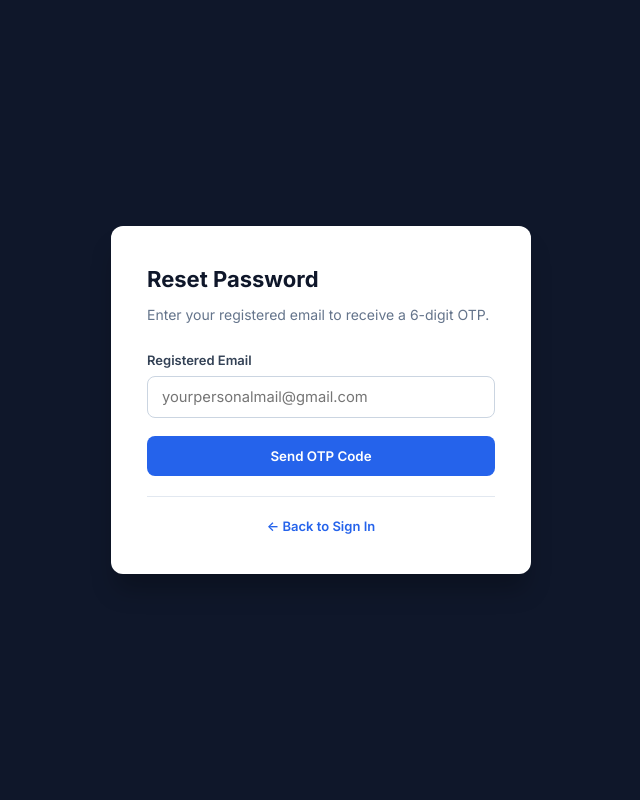
After one commit to piyush-0110/visitor-managment-system, a PHP site: page /forgot_password.php in a window 1280 px wide. The commit adds this page. Shown: the whole page, without its empty margins (319-959 px from the left). Run offline with PHP 8.4, Linux system fonts and the light colour scheme.

Commit message:
Add personal gmail login , OTP password reset, and corporate slatetheme

```diff
--- a/assets/css/style.css
+++ b/assets/css/style.css
@@ -1,29 +1,21 @@
 @import url('https://fonts.googleapis.com/css2?family=Inter:wght@400;500;600;700;800&display=swap');
 
 :root {
-    --primary: #4f46e5;
-    --primary-hover: #4338ca;
-    --primary-soft: #eef2ff;
-    --sidebar-bg: #0f172a;
-    --sidebar-hover: #1e293b;
-    --sidebar-text: #94a3b8;
-    --bg: #f8fafc;
-    --surface: #ffffff;
-    --text: #0f172a;
-    --muted: #64748b;
-    --border: #e2e8f0;
-    --success: #10b981;
-    --success-soft: #d1fae5;
-    --warning: #f59e0b;
-    --warning-soft: #fef3c7;
-    --danger: #ef4444;
-    --danger-soft: #fee2e2;
-    --radius: 12px;
-    --shadow-sm: 0 1px 2px 0 rgba(15, 23, 42, 0.05);
-    --shadow-md: 0 4px 16px -2px rgba(15, 23, 42, 0.08);
-    --shadow-lg: 0 20px 35px -10px rgba(15, 23, 42, 0.15);
+  --primary: #0f172a;          /* Deep Executive Slate */
+  --primary-hover: #1e293b;    /* Elevated Slate */
+  --accent: #2563eb;           /* Corporate Royal Blue */
+  --accent-hover: #1d4ed8;     /* Deep Royal Blue */
+  --sidebar-bg: #0b1120;       /* Midnight Navy Sidebar */
+  --sidebar-active: #1e293b;   /* Subtle Active Pill */
+  --bg-main: #f8fafc;          /* Clean Cool Off-White */
+  --card-bg: #ffffff;          /* Pure Crisp White Cards */
+  --text-main: #0f172a;        /* High-Contrast Ink */
+  --text-muted: #64748b;       /* Muted Slate Gray */
+  --border-color: #e2e8f0;     /* Subtle Hairline Border */
+  --success: #059669;          /* Emerald Green */
+  --warning: #d97706;          /* Warm Amber */
+  --danger: #dc2626;           /* Crisp Crimson */
 }
-
 * {
     box-sizing: border-box;
     margin: 0;
@@ -72,7 +64,7 @@ body {
     width: 38px;
     height: 38px;
     border-radius: 10px;
-    background: linear-gradient(135deg, #6366f1, #4f46e5);
+    background: linear-gradient(135deg, #6366f1, #2563eb);
     display: grid;
     place-items: center;
     font-weight: 800;
@@ -131,7 +123,7 @@ body {
 .nav-item.active {
     background: linear-gradient(90deg, rgba(79, 70, 229, 0.25), rgba(79, 70, 229, 0.08));
     color: #fff;
-    border-left: 3px solid #6366f1;
+    border-left: 3px solid #1d4ed8;
     font-weight: 600;
 }
 
--- /dev/null
+++ b/forgot_password.php
@@ -0,0 +1,147 @@
+<?php
+session_start();
+require_once __DIR__ . '/config/db.php';
+
+$step = $_SESSION['reset_step'] ?? 1;
+$resetEmail = $_SESSION['reset_email'] ?? '';
+$error = '';
+$success = '';
+
+// Step 1: Send OTP to Email
+if ($_SERVER['REQUEST_METHOD'] === 'POST' && isset($_POST['send_otp'])) {
+    $email = trim($_POST['email'] ?? '');
+    $stmt = $pdo->prepare("SELECT user_id FROM users WHERE email = ? LIMIT 1");
+    $stmt->execute([$email]);
+    $user = $stmt->fetch();
+
+    if (!$user) {
+        $error = "No account found with that email address.";
+    } else {
+        $otp = (string)random_int(100000, 999999);
+        $expires = date('Y-m-d H:i:s', strtotime('+10 minutes'));
+
+        $pdo->prepare("DELETE FROM password_resets WHERE email = ?")->execute([$email]);
+        $pdo->prepare("INSERT INTO password_resets (email, otp_code, expires_at) VALUES (?, ?, ?)")
+            ->execute([$email, $otp, $expires]);
+
+        $pythonExe = (PHP_OS_FAMILY === 'Windows')
+            ? __DIR__ . '/venv/Scripts/python.exe'
+            : '/var/www/html/venv/bin/python';
+        $script = realpath(__DIR__ . '/python_services/send_otp.py');
+        $cmd = "\"$pythonExe\" \"$script\" " . escapeshellarg($email) . " " . escapeshellarg($otp) . " 2>&1";
+        $output = trim((string)shell_exec($cmd));
+
+        if (str_contains($output, 'SUCCESS')) {
+            $_SESSION['reset_step'] = 2;
+            $_SESSION['reset_email'] = $email;
+            $step = 2;
+            $resetEmail = $email;
+            $success = "A 6-digit OTP has been sent to " . htmlspecialchars($email) . ".";
+        } else {
+            $error = "Failed to send OTP email. Check SMTP settings. (" . htmlspecialchars($output) . ")";
+        }
+    }
+}
+
+// Step 2: Verify OTP & Update Password
+if ($_SERVER['REQUEST_METHOD'] === 'POST' && isset($_POST['verify_otp'])) {
+    $otpInput = trim($_POST['otp'] ?? '');
+    $newPass = $_POST['new_password'] ?? '';
+    $confirmPass = $_POST['confirm_password'] ?? '';
+
+    if (strlen($newPass) < 6) {
+        $error = "Password must be at least 6 characters.";
+    } elseif ($newPass !== $confirmPass) {
+        $error = "Passwords do not match.";
+    } else {
+        $stmt = $pdo->prepare("SELECT * FROM password_resets WHERE email = ? AND otp_code = ? AND expires_at >= NOW() ORDER BY id DESC LIMIT 1");
+        $stmt->execute([$resetEmail, $otpInput]);
+        $record = $stmt->fetch();
+
+        if (!$record) {
+            $error = "Invalid or expired OTP code.";
+        } else {
+            $hash = password_hash($newPass, PASSWORD_DEFAULT);
+            $pdo->prepare("UPDATE users SET password_hash = ? WHERE email = ?")->execute([$hash, $resetEmail]);
+            $pdo->prepare("DELETE FROM password_resets WHERE email = ?")->execute([$resetEmail]);
+            unset($_SESSION['reset_step'], $_SESSION['reset_email']);
+            header("Location: /index.php?reset=1");
+            exit;
+        }
+    }
+}
+
+// Reset flow if user clicks "Use different email"
+if (isset($_GET['restart'])) {
+    unset($_SESSION['reset_step'], $_SESSION['reset_email']);
+    header("Location: /forgot_password.php");
+    exit;
+}
+?>
+<!DOCTYPE html>
+<html lang="en">
+<head>
+    <meta charset="UTF-8">
+    <meta name="viewport" content="width=device-width, initial-scale=1.0">
+    <title>Reset Password — VMS Portal</title>
+    <link rel="stylesheet" href="/assets/css/style.css">
+</head>
+<body style="background: #0f172a; display: flex; align-items: center; justify-content: center; min-height: 100vh; margin: 0; font-family: 'Segoe UI', sans-serif;">
+    <div style="background: #ffffff; width: 100%; max-width: 420px; padding: 36px; border-radius: 12px; box-shadow: 0 20px 25px -5px rgba(0,0,0,0.25);">
+        <h2 style="margin: 0 0 8px; color: #0f172a; font-size: 22px;">Reset Password</h2>
+        <p style="margin: 0 0 24px; color: #64748b; font-size: 14px;">
+            <?= $step === 1 ? 'Enter your registered email to receive a 6-digit OTP.' : 'Enter the OTP sent to <strong>' . htmlspecialchars($resetEmail) . '</strong>.' ?>
+        </p>
+
+        <?php if ($error): ?>
+            <div style="background: #fef2f2; color: #dc2626; padding: 12px; border-radius: 8px; font-size: 13px; margin-bottom: 16px; border: 1px solid #fecaca;">
+                <?= htmlspecialchars($error) ?>
+            </div>
+        <?php endif; ?>
+
+        <?php if ($success): ?>
+            <div style="background: #ecfdf5; color: #059669; padding: 12px; border-radius: 8px; font-size: 13px; margin-bottom: 16px; border: 1px solid #a7f3d0;">
+                <?= $success ?>
+            </div>
+        <?php endif; ?>
+
+        <?php if ($step === 1): ?>
+            <form method="POST">
+                <label style="display: block; font-size: 13px; font-weight: 600; color: #334155; margin-bottom: 6px;">Registered Email</label>
+                <input type="email" name="email" required placeholder="yourpersonalmail@gmail.com"
+                       style="width: 100%; padding: 11px 14px; border: 1px solid #cbd5e1; border-radius: 8px; margin-bottom: 18px; box-sizing: border-box;">
+                <button type="submit" name="send_otp"
+                        style="width: 100%; padding: 12px; background: #2563eb; color: #fff; border: none; border-radius: 8px; font-weight: 600; cursor: pointer;">
+                    Send OTP Code
+                </button>
+            </form>
+        <?php else: ?>
+            <form method="POST">
+                <label style="display: block; font-size: 13px; font-weight: 600; color: #334155; margin-bottom: 6px;">6-Digit OTP</label>
+                <input type="text" name="otp" maxlength="6" required placeholder="123456"
+                       style="width: 100%; padding: 11px 14px; border: 1px solid #cbd5e1; border-radius: 8px; margin-bottom: 14px; letter-spacing: 4px; font-weight: 700; box-sizing: border-box;">
+
+                <label style="display: block; font-size: 13px; font-weight: 600; color: #334155; margin-bottom: 6px;">New Password</label>
+                <input type="password" name="new_password" required placeholder="Minimum 6 characters"
+                       style="width: 100%; padding: 11px 14px; border: 1px solid #cbd5e1; border-radius: 8px; margin-bottom: 14px; box-sizing: border-box;">
+
+                <label style="display: block; font-size: 13px; font-weight: 600; color: #334155; margin-bottom: 6px;">Confirm New Password</label>
+                <input type="password" name="confirm_password" required placeholder="Re-enter password"
+                       style="width: 100%; padding: 11px 14px; border: 1px solid #cbd5e1; border-radius: 8px; margin-bottom: 18px; box-sizing: border-box;">
+
+                <button type="submit" name="verify_otp"
+                        style="width: 100%; padding: 12px; background: #059669; color: #fff; border: none; border-radius: 8px; font-weight: 600; cursor: pointer;">
+                    Verify OTP & Update Password
+                </button>
+            </form>
+            <div style="text-align: center; margin-top: 12px;">
+                <a href="/forgot_password.php?restart=1" style="color: #64748b; font-size: 13px; text-decoration: none;">Use a different email</a>
+            </div>
+        <?php endif; ?>
+
+        <div style="text-align: center; margin-top: 20px; border-top: 1px solid #e2e8f0; padding-top: 16px;">
+            <a href="/index.php" style="color: #2563eb; font-size: 13px; font-weight: 600; text-decoration: none;">← Back to Sign In</a>
+        </div>
+    </div>
+</body>
+</html>
--- a/includes/auth.php
+++ b/includes/auth.php
@@ -5,7 +5,7 @@ if (session_status() === PHP_SESSION_NONE) {
 
 function requireLogin(array $allowedRoles = []): void {
     if (!isset($_SESSION['user_id'])) {
-        header("Location: //index.php");
+        header("Location: /index.php");
         exit;
     }
     if (!empty($allowedRoles) && !in_array($_SESSION['role'], $allowedRoles, true)) {
--- a/logout.php
+++ b/logout.php
@@ -2,6 +2,6 @@
 session_start();
 session_unset();
 session_destroy();
-header("Location: //index.php");
+header("Location: /index.php");
 exit;
 ?>
```
Also changed, not shown: index.php (+11 -3 lines), 1 other file.
